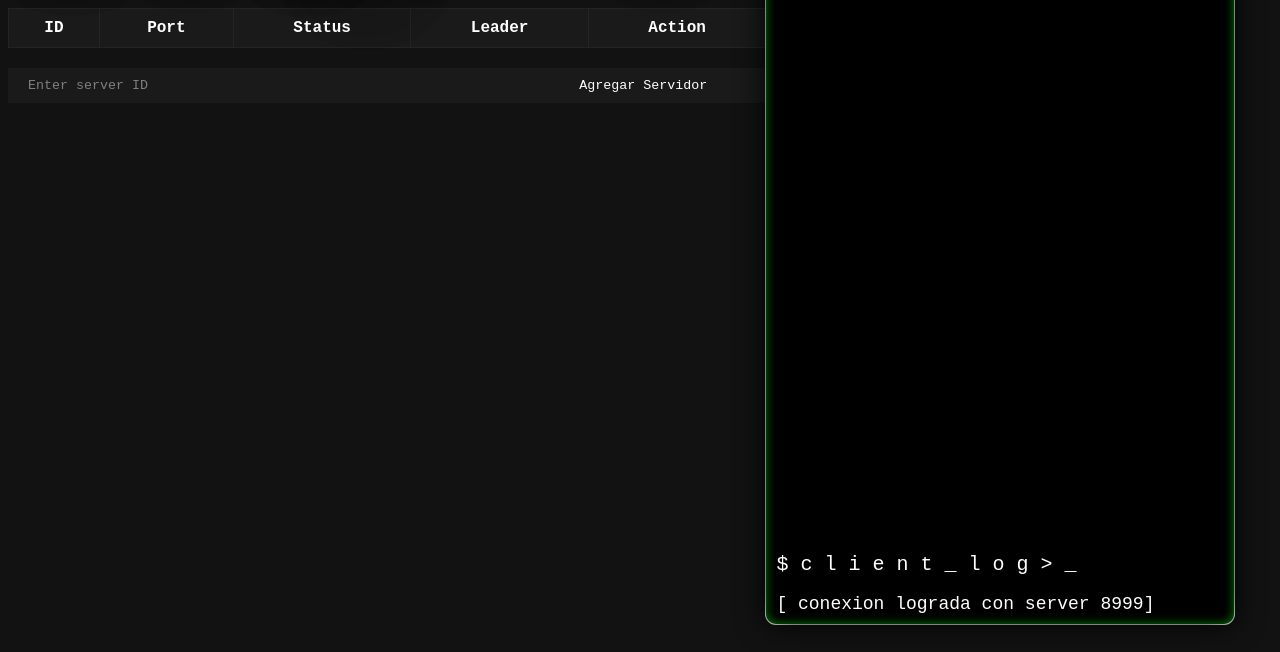
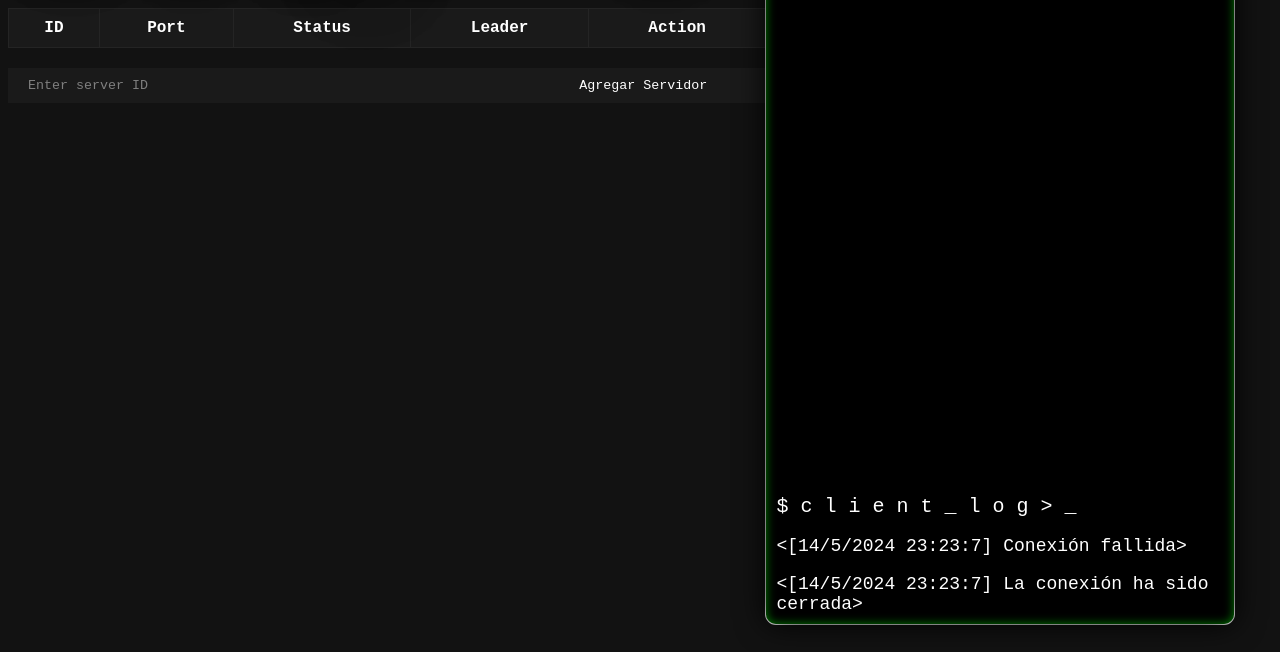
Before and after one commit to BR4D112/BullyAlgorithmMon, a website: page src/index.html in a window 1280 px wide. Shown: the part 148-800 px from the top of the page. Drawn offline with Linux system fonts and the light colour scheme.

Commit message:
last log

```diff
--- a/src/index.html
+++ b/src/index.html
@@ -23,7 +23,7 @@
                 </tr>
                 <!-- Rows will be added here dynamically -->
             </table>
-            <button id="sendDate" >Berkeley</button>
+            <button id="sendDate">Berkeley</button>
             <div class="input-container">
                 <input type="text" id="serverId" placeholder="Enter server ID">
                 <button id="addServer">Agregar Servidor</button>
@@ -40,7 +40,7 @@
             const logConsole = document.querySelector('.log-console');
             const p = document.createElement('p');
             p.classList.add('console-text');
-            p.textContent = `[${message}]`;
+            p.textContent = `<${message}>`;
             logConsole.appendChild(p);
         }
         document.getElementById('sendDate').style.display = 'none';
@@ -48,8 +48,22 @@
         let socket;
         try {
             socket = new WebSocket('ws://localhost:8999');
-            let message = socket.OPEN?` conexion lograda con server 8999`: `conexion fallida`;
-                addTextToConsolePane(message);
+            socket.onopen = function () {
+                let message = "Conexión lograda con el servidor en el puerto 8999";
+                addTextToConsolePane(getFormattedDate() + "\n" + message);
+            };
+
+            // Evento para cuando hay un error en la conexión
+            socket.onerror = function (error) {
+                let message = "Conexión fallida";
+                addTextToConsolePane(getFormattedDate() + "\n" + message);
+            };
+
+            // Evento para cuando la conexión se cierra
+            socket.onclose = function (event) {
+                let message = "La conexión ha sido cerrada";
+                addTextToConsolePane(getFormattedDate() + "\n" + message);
+            };
         } catch (error) {
             addTextToConsolePane(`server of monitor is off`);
         }
@@ -57,8 +71,8 @@
         const isEmpty = true;
         // Listen for messages
         function getFormattedDate() {
-                const now = new Date();
-                return `[${now.getDate()}/${now.getMonth() + 1}/${now.getFullYear()} ${now.getHours()}:${now.getMinutes()}:${now.getSeconds()}]`;
+            const now = new Date();
+            return `[${now.getDate()}/${now.getMonth() + 1}/${now.getFullYear()} ${now.getHours()}:${now.getMinutes()}:${now.getSeconds()}]`;
         }
         socket.addEventListener('message', (event) => {
             console.log('Message from server: ', event.data);
@@ -75,14 +89,14 @@
             // Update the server list
             try {
                 const servers = JSON.parse(event.data);
-                if(servers.hasOwnProperty('isNewCheck')) {
+                if (servers.hasOwnProperty('isNewCheck')) {
                     addTextToConsolePane(servers["messageToprint"]);
                 }
                 else updateTable(servers);
             } catch (error) {
-                addTextToConsolePane(`[${getFormattedDate()}]hubo un error: `+ error );
+                addTextToConsolePane(`[${getFormattedDate()}]hubo un error: ` + error);
                 console.log(error);
-                const servers =[];
+                const servers = [];
             }
 
             // Add each server to the list
@@ -148,8 +162,8 @@
         document.getElementById('sendDate').addEventListener('click', () => {
             fetch('http://localhost:8999/timeReq', {
                 method: 'POST',
-            }).catch((e)=>{
-            addTextToConsolePane(`[${getFormattedDate()}] no envio bien los datos`);
+            }).catch((e) => {
+                addTextToConsolePane(`[${getFormattedDate()}] no envio bien los datos`);
             });
         });
 
```
